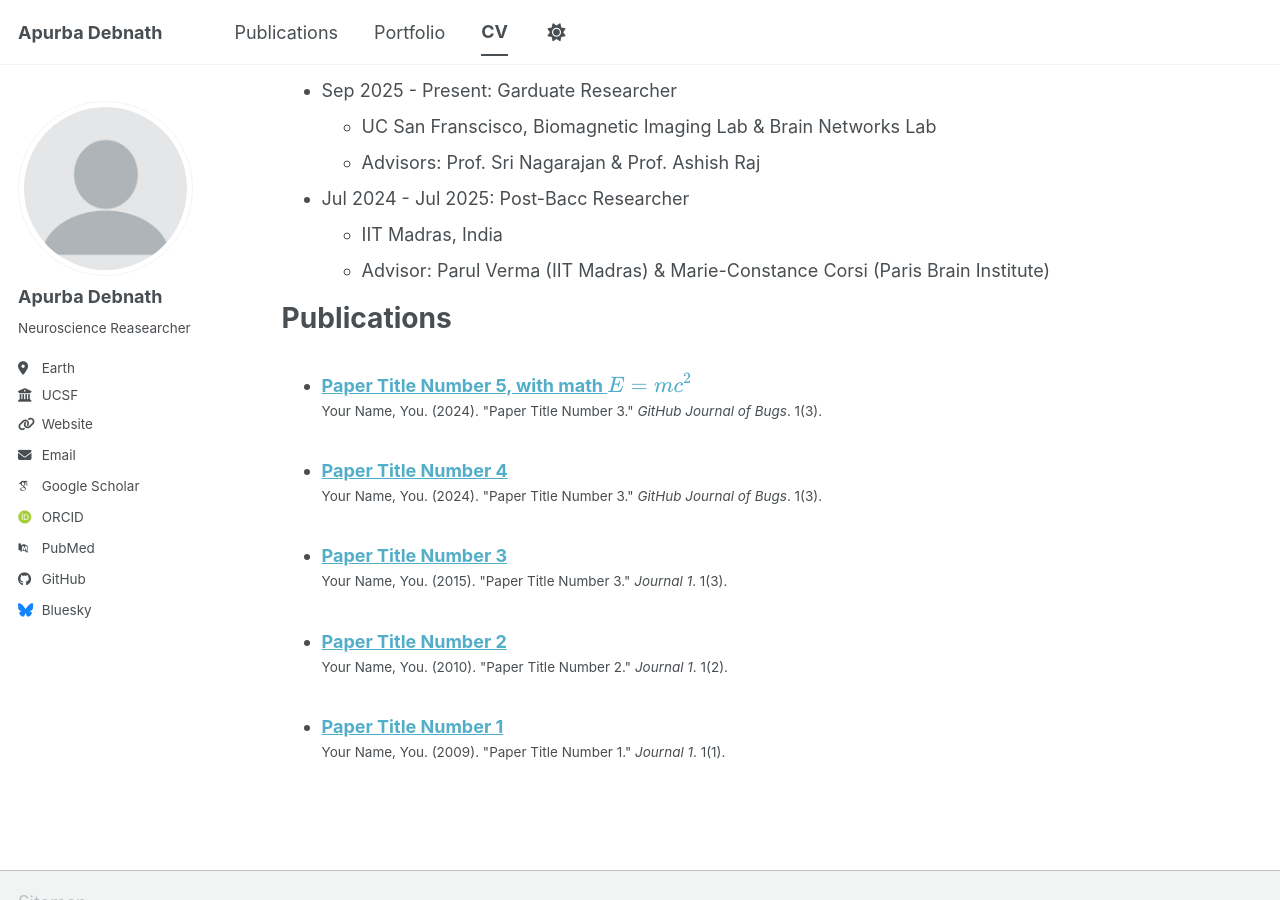
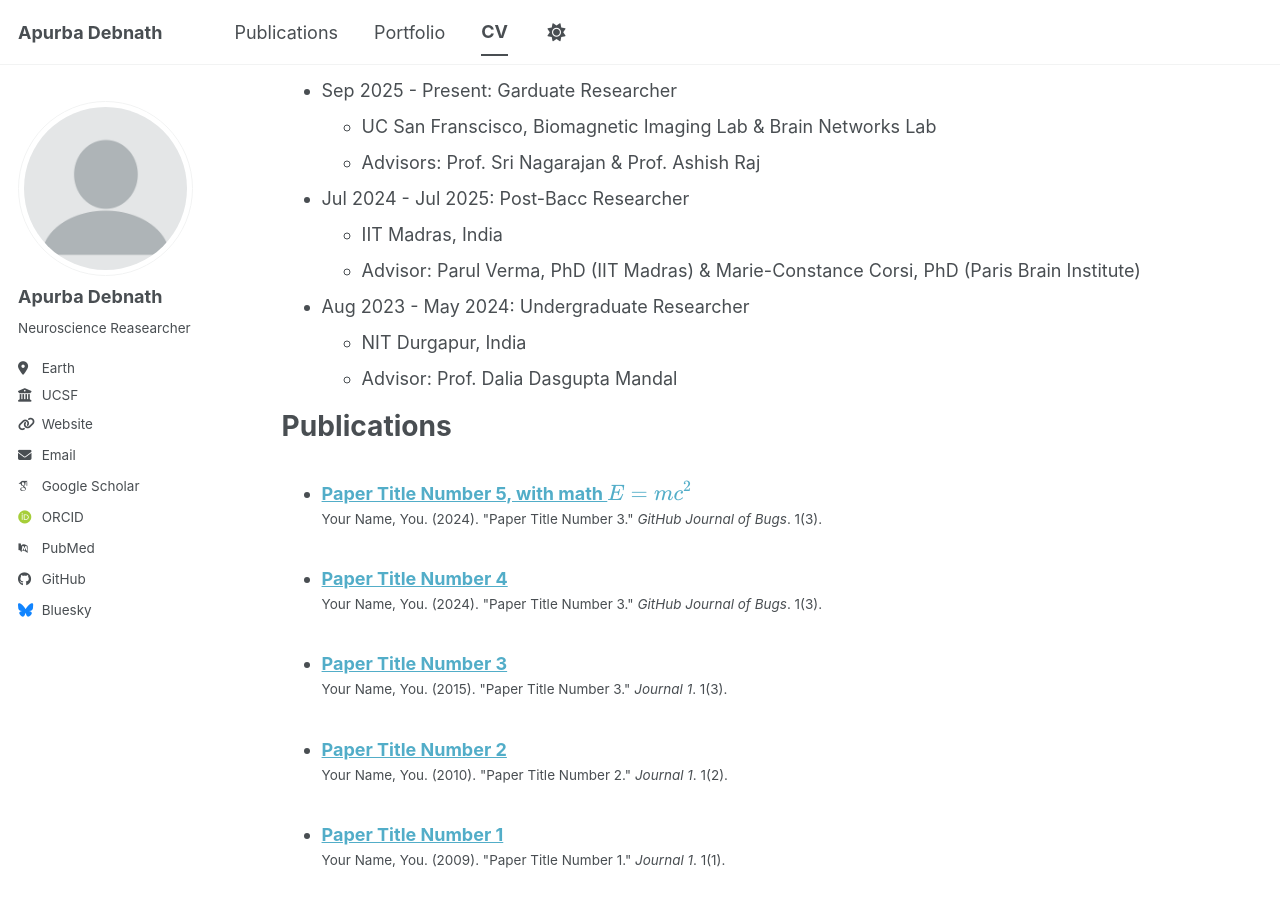
Before and after one commit to ApurbaApd/ApurbaApd.github.io, a Jekyll site: the page built from _pages/cv.md, in a window 1280 px wide and 900 px high, scrolled down 359 px. Built offline with Jekyll 4.4.1, drawn with Linux system fonts in a browser that asks for light colours; some web fonts are replaced; a script bundle is joined from its source files by our own code; library files that are not in the unit come from our copies.

Commit message:
Revise advisor titles and add undergraduate researcher role
Updated advisor titles to include PhD credentials and added a new position for an undergraduate researcher.

```diff
--- a/_pages/cv.md
+++ b/_pages/cv.md
@@ -26,7 +26,11 @@ Work experience
 
 * Jul 2024 - Jul 2025: Post-Bacc Researcher
   * IIT Madras, India
-  * Advisor: Parul Verma (IIT Madras) & Marie-Constance Corsi (Paris Brain Institute)
+  * Advisor: Parul Verma, PhD (IIT Madras) & Marie-Constance Corsi, PhD (Paris Brain Institute)
+
+* Aug 2023 - May 2024: Undergraduate Researcher
+  * NIT Durgapur, India
+  * Advisor: Prof. Dalia Dasgupta Mandal
 
 
 Publications
```
